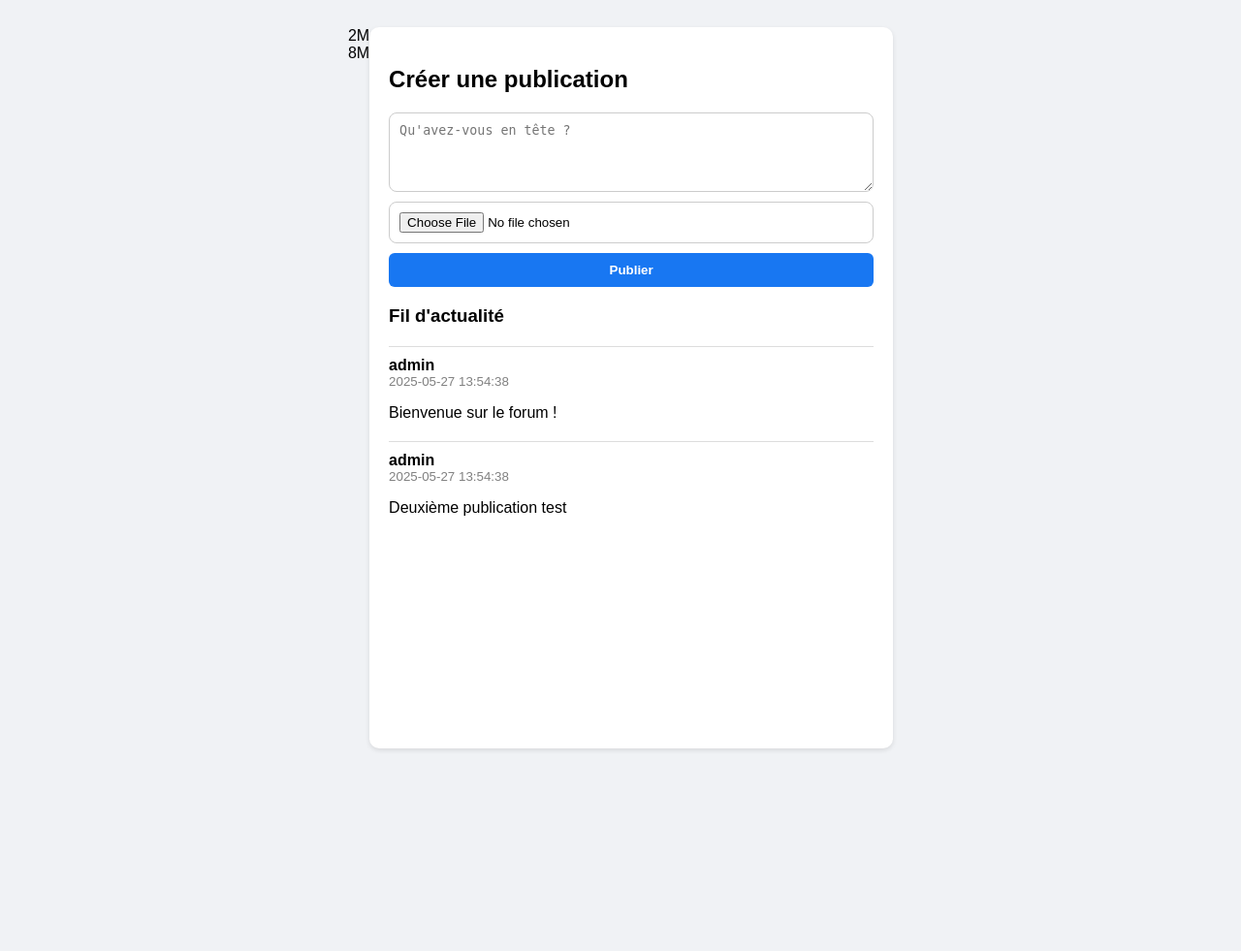
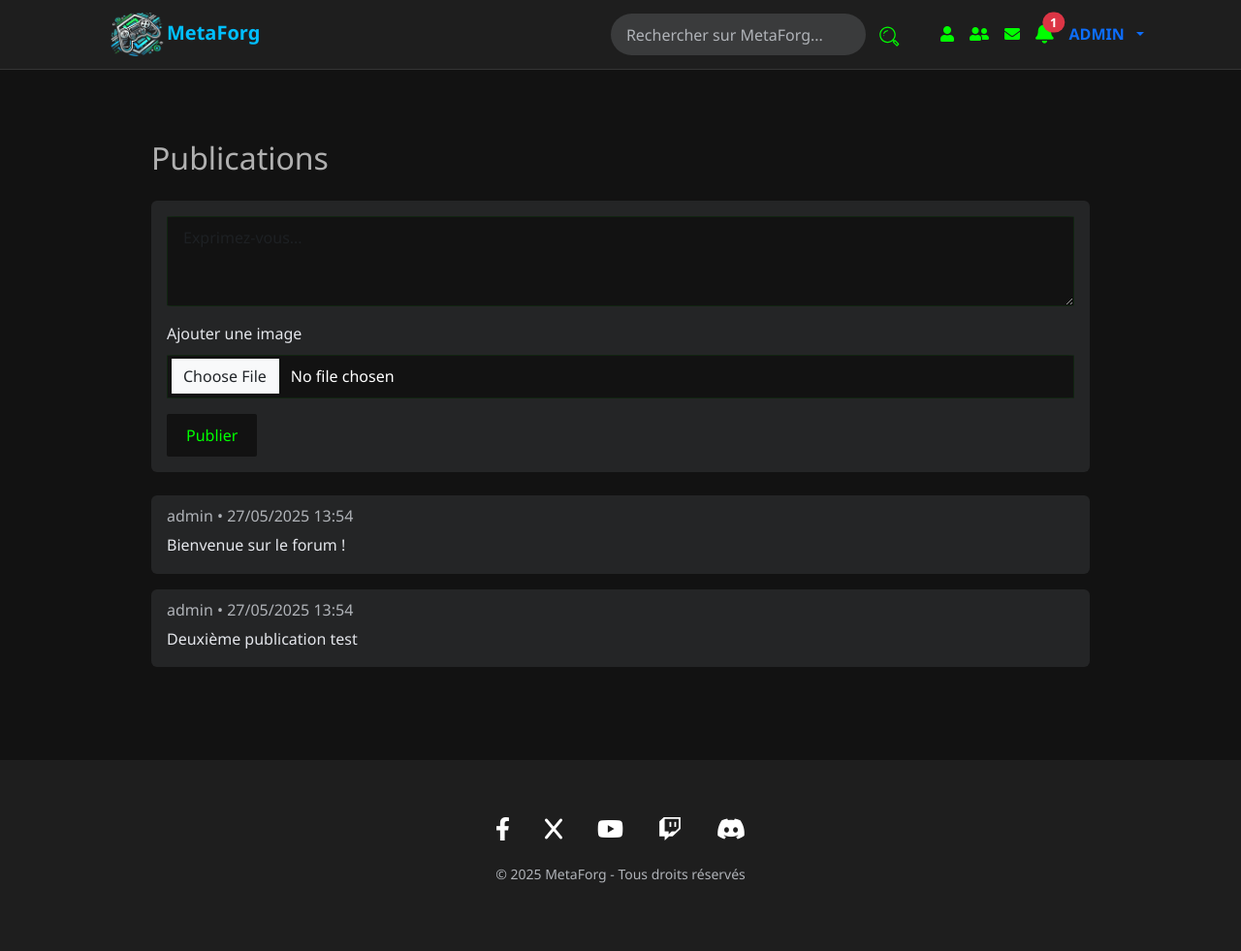
Before and after one commit to ATFsaadi/metaforg, a PHP site: page /pages/poster.php in a window 1280 px wide. Shown: the whole page at 97% size. Before the commit the page ends 774 px from the top, so only its background shows below. Run offline with PHP 8.4, Linux system fonts and the light colour scheme; a user stored in the database is signed in; data comes from the database, SQL or seed files in the repository; tables that the repository leaves empty hold one stand-in row (values such as "Sample post").

Commit message:
publications

```diff
--- a/BDD/forum1_schema.sql
+++ b/BDD/forum1_schema.sql
@@ -121,3 +121,8 @@
 
 ALTER TABLE envoyer ADD COLUMN lu TINYINT(1) DEFAULT 0;
 UPDATE envoyer SET lu = 1 WHERE id_recept = :user_id AND id_exp = :contact_id;
+
+
+
+ALTER TABLE publications
+ADD COLUMN image VARCHAR(255) DEFAULT NULL;
--- a/includes/header-PG.php
+++ b/includes/header-PG.php
@@ -94,7 +94,7 @@
             <a href="../pages/messages.php" class="text-decoration-none me-3">
                 <i class="fas fa-envelope" style=""></i>
             </a>
-            <a href="pages/notifications.php" class="text-decoration-none me-3 position-relative">
+            <a href="../pages/notifications.php" class="text-decoration-none me-3 position-relative">
     <i class="fas fa-bell fa-lg"></i>
     <?php if ($nb_notifications > 0): ?>
         <span class="position-absolute top-0 start-100 translate-middle badge rounded-pill bg-danger">
--- a/pages/poster.php
+++ b/pages/poster.php
@@ -1,153 +1,130 @@
 <?php
 session_start();
-if (!empty($_FILES['media']['name'])) {
-    if ($_FILES['media']['error'] !== UPLOAD_ERR_OK) {
-        // Gestion améliorée des erreurs
-        switch ($_FILES['media']['error']) {
-            case UPLOAD_ERR_INI_SIZE:
-                die("Erreur : Le fichier dépasse la taille autorisée par le serveur.");
-            case UPLOAD_ERR_FORM_SIZE:
-                die("Erreur : Le fichier dépasse la taille spécifiée dans le formulaire.");
-            default:
-                die("Erreur lors du téléchargement. Code : " . $_FILES['media']['error']);
+include "../includes/connexion.php"; // Connexion DB
+
+// Vérifie si l'utilisateur est connecté
+if (!isset($_SESSION['connecte']) || $_SESSION['connecte'] !== true) {
+    header("Location: ../index.php");
+    exit;
+}
+
+$user_id = $_SESSION['id_u'];
+$errors = [];
+
+// Traitement du formulaire AVANT toute sortie HTML
+if ($_SERVER['REQUEST_METHOD'] === 'POST') {
+    $contenu = trim($_POST['contenu'] ?? '');
+
+    // Vérifie si le contenu n'est pas vide
+    if (empty($contenu)) {
+        $errors[] = "Le contenu de la publication ne peut pas être vide.";
+    }
+
+    // Gérer l'upload de l'image
+    $imagePath = null;
+    if (isset($_FILES['image']) && $_FILES['image']['error'] == UPLOAD_ERR_OK) {
+        // Récupère les informations de l'image
+        $fileTmpPath = $_FILES['image']['tmp_name'];
+        $fileName = $_FILES['image']['name'];
+        $fileSize = $_FILES['image']['size'];
+        $fileType = $_FILES['image']['type'];
+
+        // Vérifie l'extension de l'image (format accepté)
+        $allowedExtensions = ['jpg', 'jpeg', 'png', 'gif'];
+        $fileExtension = pathinfo($fileName, PATHINFO_EXTENSION);
+
+        if (!in_array(strtolower($fileExtension), $allowedExtensions)) {
+            $errors[] = "Le fichier doit être une image (jpg, jpeg, png, gif).";
+        }
+
+        // Si l'extension est correcte, on génère un nom unique pour l'image
+        if (empty($errors)) {
+            $newFileName = 'img_' . uniqid() . '.' . $fileExtension;
+            $uploadDir = '../uploads/'; // Le dossier où l'image sera enregistrée
+            $destPath = $uploadDir . $newFileName;
+
+            // Déplace le fichier dans le dossier uploads
+            if (move_uploaded_file($fileTmpPath, $destPath)) {
+                $imagePath = $newFileName; // On stocke le nom de l'image pour l'enregistrer dans la base de données
+            } else {
+                $errors[] = "Erreur lors du téléchargement de l'image.";
+            }
         }
     }
 
-    // Vérifications du fichier
-    $allowedTypes = ['image/jpeg', 'image/png', 'image/gif', 'video/mp4'];
-    $maxSize = 20 * 1024 * 1024; // 20 Mo
-    $fileTmpName = $_FILES['media']['tmp_name'];
-    $fileType = mime_content_type($fileTmpName);
-    $fileSize = $_FILES['media']['size'];
+    // Si aucun problème, insère la publication avec l'image dans la base de données
+    if (empty($errors)) {
+        $stmt = $bdd->prepare("INSERT INTO publications (user_id, contenu, image) VALUES (:user_id, :contenu, :image)");
+        $stmt->execute([
+            'user_id' => $user_id,
+            'contenu' => $contenu,
+            'image' => $imagePath // On enregistre le chemin de l'image
+        ]);
 
-    if (!in_array($fileType, $allowedTypes)) {
-        die("Type de fichier non autorisé.");
-    }
-
-    if ($fileSize > $maxSize) {
-        die("Le fichier dépasse la taille maximale de 20 Mo.");
-    }
-
-    // Création du répertoire si inexistant
-    $target_dir = "uploads/";
-    if (!is_dir($target_dir)) {
-        mkdir($target_dir, 0755, true);
-    }
-
-    // Génération du nom de fichier
-    $extension = strtolower(pathinfo($_FILES['media']['name'], PATHINFO_EXTENSION));
-    $filename = uniqid('', true) . "." . $extension;
-    $media = $target_dir . $filename;
-
-    if (!move_uploaded_file($fileTmpName, $media)) {
-        die("Erreur lors de l'enregistrement du fichier.");
+        header("Location: poster.php"); // Redirige après la publication
+        exit;
     }
 }
-// Affichage des tailles autorisées pour vérifier la configuration
-echo ini_get('upload_max_filesize') . "<br>";
-echo ini_get('post_max_size') . "<br>";
 
-// Inclure la connexion à la base de données (via PDO)
-require_once "../includes/connexion.php";
+// Aucune redirection après ici => on peut afficher le header
+include "../includes/header-PG.php";
 
-// Vérification de la session utilisateur
-if (!isset($_SESSION['id_u'])) {
-    header('Location: login.php');
-    exit();
-}
-
-// Traitement de la publication
-if ($_SERVER['REQUEST_METHOD'] === 'POST') {
-    $contenu = htmlspecialchars(trim($_POST['contenu']), ENT_QUOTES, 'UTF-8');
-    $media = null;
-
-    // Vérifier si un fichier a été téléchargé
-    if (!empty($_FILES['media']['name'])) {
-        // Vérifier si le fichier a bien été uploadé sans erreur
-        if ($_FILES['media']['error'] === UPLOAD_ERR_OK) {
-            $allowedTypes = ['image/jpeg', 'image/png', 'image/gif', 'video/mp4'];
-            $maxSize = 20 * 1024 * 1024;  // 20 MB
-            $fileTmpName = $_FILES['media']['tmp_name']; // Récupère le chemin temporaire du fichier
-            $fileType = mime_content_type($fileTmpName);  // Obtient le type MIME du fichier
-            $fileSize = $_FILES['media']['size'];  // Taille du fichier
-
-            // Vérification du type et de la taille du fichier
-            if (in_array($fileType, $allowedTypes) && $fileSize <= $maxSize) {
-                $extension = pathinfo($_FILES['media']['name'], PATHINFO_EXTENSION);
-                $filename = uniqid() . "." . $extension;
-                $target_dir = "uploads/";
-                $media = $target_dir . $filename;
-
-                // Déplacer le fichier téléchargé dans le répertoire cible
-                if (!move_uploaded_file($fileTmpName, $media)) {
-                    die("Erreur lors du téléchargement du fichier.");
-                }
-            } else {
-                die("Type ou taille de fichier invalide.");
-            }
-        } else {
-            $error = $_FILES['media']['error'];
-            die("Erreur lors du téléchargement du fichier. Code erreur : $error");
-        }
-    }
-
-    // Insérer la publication dans la base de données avec PDO
-    $stmt = $bdd->prepare("INSERT INTO publications (user_id, contenu, media) VALUES (?, ?, ?)");
-    $stmt->execute([$_SESSION['id_u'], $contenu, $media]);
-}
-
-// Récupérer les publications
-$stmt = $bdd->prepare("
+// Récupération des publications
+$req = $bdd->query("
     SELECT p.*, u.login
     FROM publications p
     JOIN users u ON p.user_id = u.id_u
     ORDER BY p.date DESC
 ");
-$stmt->execute();
-$publications = $stmt->fetchAll();
+$publications = $req->fetchAll(PDO::FETCH_ASSOC);
 ?>
 
-<!DOCTYPE html>
-<html lang="fr">
-<head>
-    <meta charset="UTF-8">
-    <title>Publication</title>
-    <style>
-        body { font-family: Arial; background: #f0f2f5; display: flex; justify-content: center; padding: 20px; }
-        .container { width: 500px; background: white; padding: 20px; border-radius: 10px; box-shadow: 0 2px 5px rgba(0,0,0,0.1); }
-        textarea, input[type='file'] { width: 100%; margin-bottom: 10px; padding: 10px; border-radius: 8px; border: 1px solid #ccc; }
-        .submit-btn { width: 100%; background-color: #1877f2; color: white; padding: 10px; border: none; font-weight: bold; border-radius: 6px; cursor: pointer; }
-        .post { border-top: 1px solid #ddd; margin-top: 20px; padding-top: 10px; }
-        .post img, .post video { max-width: 100%; margin-top: 10px; border-radius: 8px; }
-        .post h4 { margin: 0; }
-        .post small { color: gray; }
-    </style>
-</head>
-<body>
-    <div class="container">
-        <h2>Créer une publication</h2>
-        <form method="POST" enctype="multipart/form-data">
-            <textarea name="contenu" rows="4" placeholder="Qu'avez-vous en tête ?" required></textarea>
-            <input type="file" name="media">
-            <button type="submit" class="submit-btn">Publier</button>
-        </form>
+<div class="container mt-5 pt-4">
+    <h2 class="mb-4">Publications</h2>
 
-        <h3>Fil d'actualité</h3>
-        <?php foreach ($publications as $row): ?>
-            <div class="post">
-                <h4><?= htmlspecialchars($row['login']) ?></h4>
-                <small><?= htmlspecialchars($row['date']) ?></small>
-                <p><?= nl2br(htmlspecialchars($row['contenu'])) ?></p>
-                <?php if (!empty($row['media'])): ?>
-                    <?php if (str_contains($row['media'], '.mp4')): ?>
-                        <video controls src="<?= htmlspecialchars($row['media']) ?>"></video>
-                    <?php else: ?>
-                        <img src="<?= htmlspecialchars($row['media']) ?>" alt="media">
+    <!-- Formulaire de publication -->
+    <div class="card mb-4">
+        <div class="card-body">
+            <?php if (!empty($errors)): ?>
+                <div class="alert alert-danger">
+                    <?= implode('<br>', $errors) ?>
+                </div>
+            <?php endif; ?>
+
+            <form method="POST" enctype="multipart/form-data">
+                <div class="mb-3">
+                    <textarea name="contenu" class="form-control" rows="3" placeholder="Exprimez-vous..." required></textarea>
+                </div>
+                <div class="mb-3">
+                    <label for="image" class="form-label">Ajouter une image</label>
+                    <input type="file" class="form-control" name="image" id="image" accept="image/*">
+                </div>
+                <button type="submit" class="btn btn-primary">Publier</button>
+            </form>
+        </div>
+    </div>
+
+    <!-- Liste des publications -->
+    <?php if ($publications): ?>
+        <?php foreach ($publications as $pub): ?>
+            <div class="card mb-3">
+                <div class="card-body">
+                    <h6 class="card-subtitle mb-2 text-muted">
+                        <?= htmlspecialchars($pub['login']) ?> • <?= date('d/m/Y H:i', strtotime($pub['date'])) ?>
+                    </h6>
+                    <p class="card-text"><?= nl2br(htmlspecialchars($pub['contenu'])) ?></p>
+
+                    <?php if (!empty($pub['image'])): ?>
+                        <div class="post-image">
+                            <img src="../uploads/<?= htmlspecialchars($pub['image']) ?>" alt="Image de publication" class="img-fluid rounded">
+                        </div>
                     <?php endif; ?>
-                <?php endif; ?>
+                </div>
             </div>
         <?php endforeach; ?>
+    <?php else: ?>
+        <div class="alert alert-info">Aucune publication pour le moment.</div>
+    <?php endif; ?>
+</div>
 
-    </div>
-</body>
-</html>
+<?php include '../includes/footer.php'; ?>
```
Also changed, not shown: pages/fil.php (+8 -4 lines), pages/upload_photo.php (added, +78 -0 lines), pages/upload_video.php (added, +78 -0 lines), uploads/img_681c09817f0ed.png (added), uploads/img_681c09c7b4e7b.png (added), uploads/img_681c10257fba1.png (added), uploads/img_681c102e62954.png (added).
